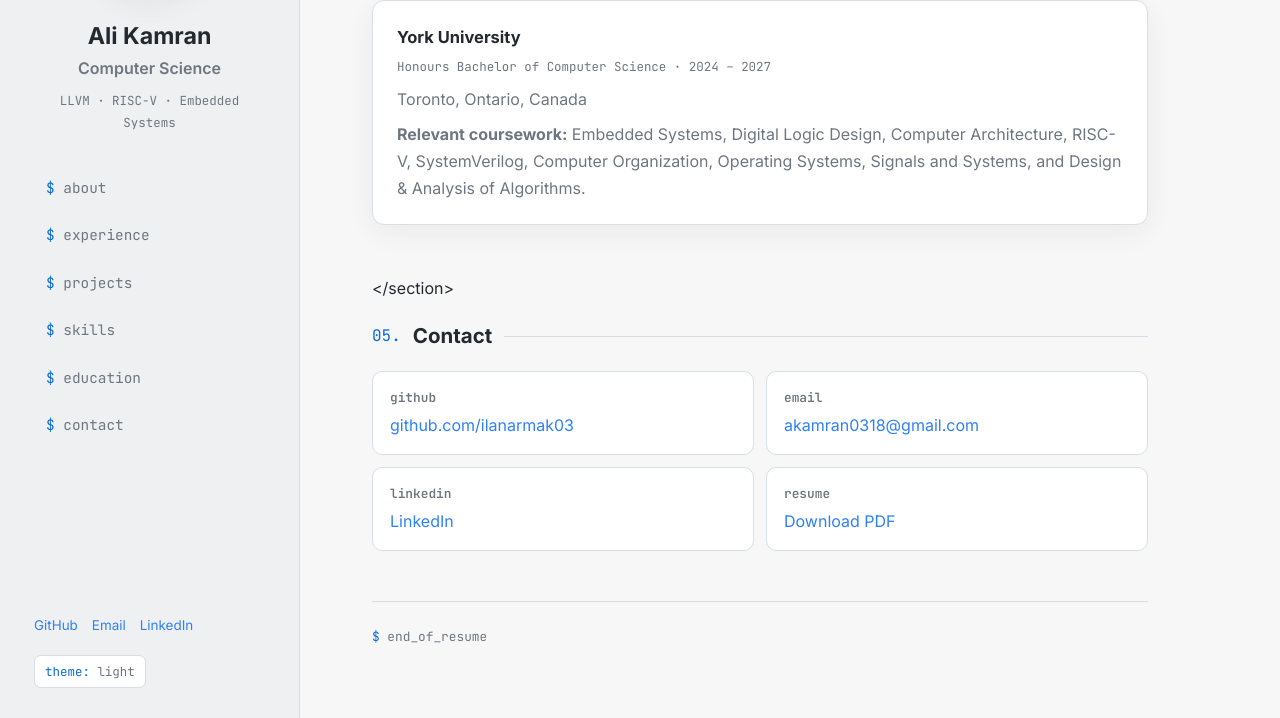
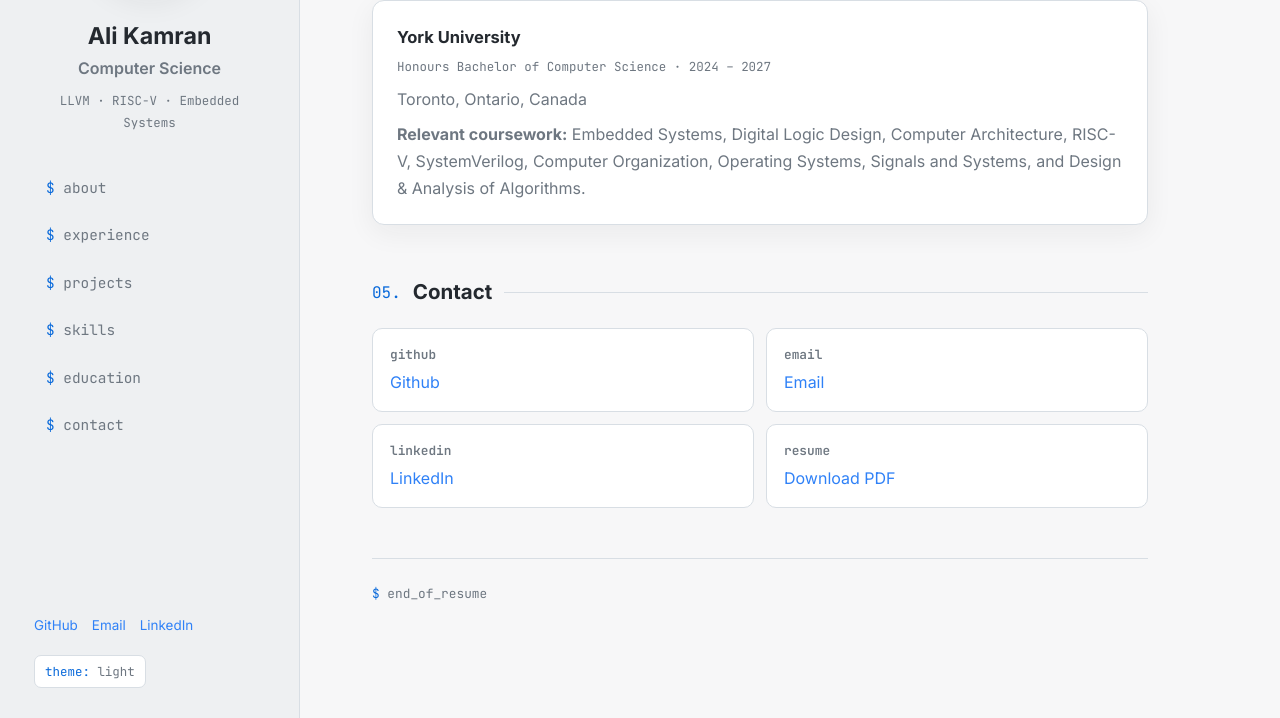
Before and after one commit to ilanarmak03/ilanarmak03.github.io, a Jekyll site: the page built from index.md, in a window 1280 px wide and 900 px high, scrolled down 2546 px, cut to the strip 182-900 px from the top of the window. Built offline with Jekyll 4.4.1, drawn with Linux system fonts in a browser that asks for light colours.

Commit message:
Removed malformed closing

```diff
--- a/index.md
+++ b/index.md
@@ -231,17 +231,16 @@
   </div>
 </section>
 
-</section>
 <section id="contact">
   <div class="section-title"><span class="prompt">05.</span><h2>Contact</h2></div>
   <div class="contact-grid">
     <div class="contact-item">
       <strong>github</strong>
-      <a href="https://github.com/ilanarmak03" target="_blank" rel="noreferrer">github.com/ilanarmak03</a>
+      <a href="https://github.com/ilanarmak03" target="_blank" rel="noreferrer">Github</a>
     </div>
     <div class="contact-item">
       <strong>email</strong>
-      <a href="mailto:akamran0318@gmail.com">akamran0318@gmail.com</a>
+      <a href="mailto:akamran0318@gmail.com">Email</a>
     </div>
     <div class="contact-item">
       <strong>linkedin</strong>
```
